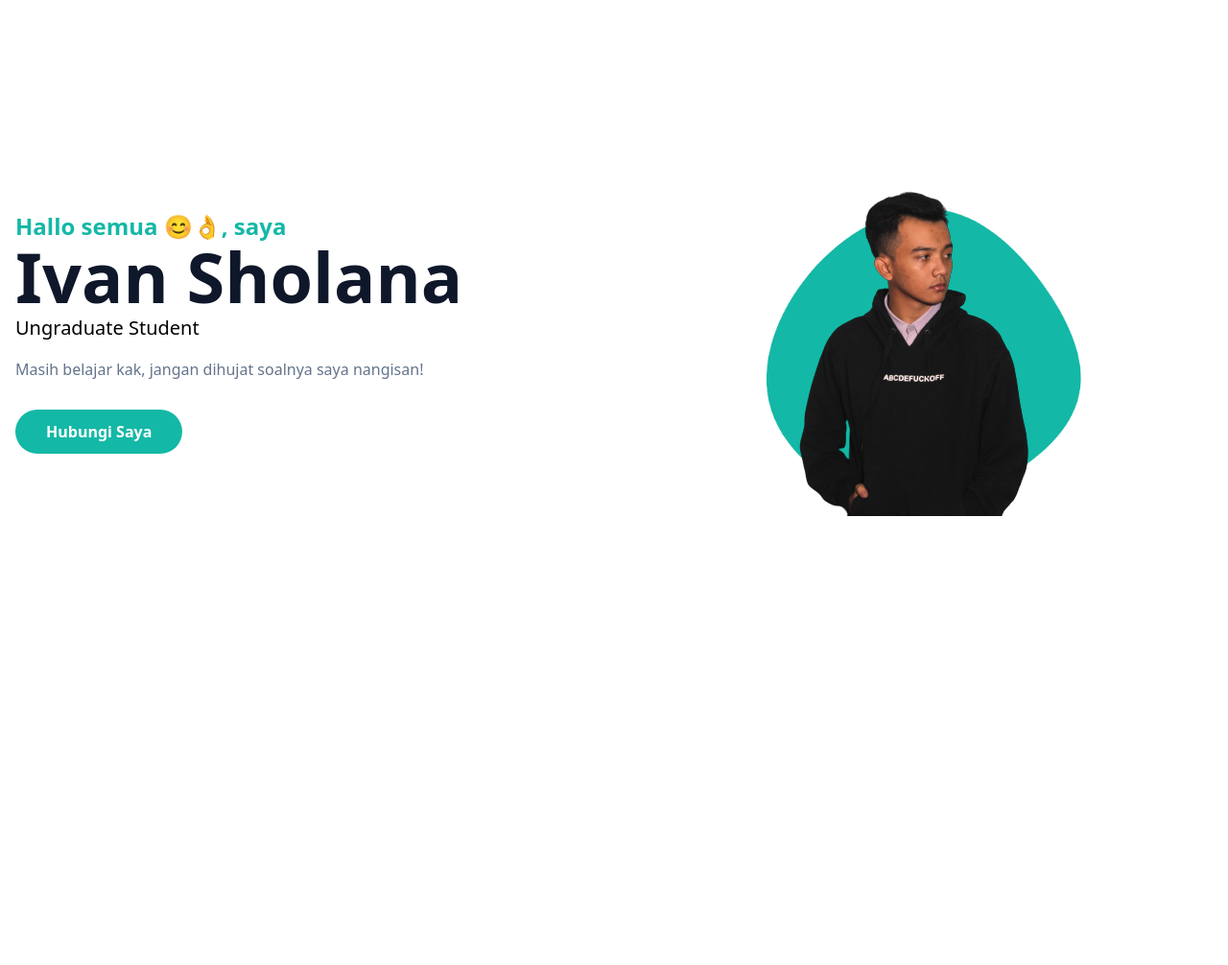
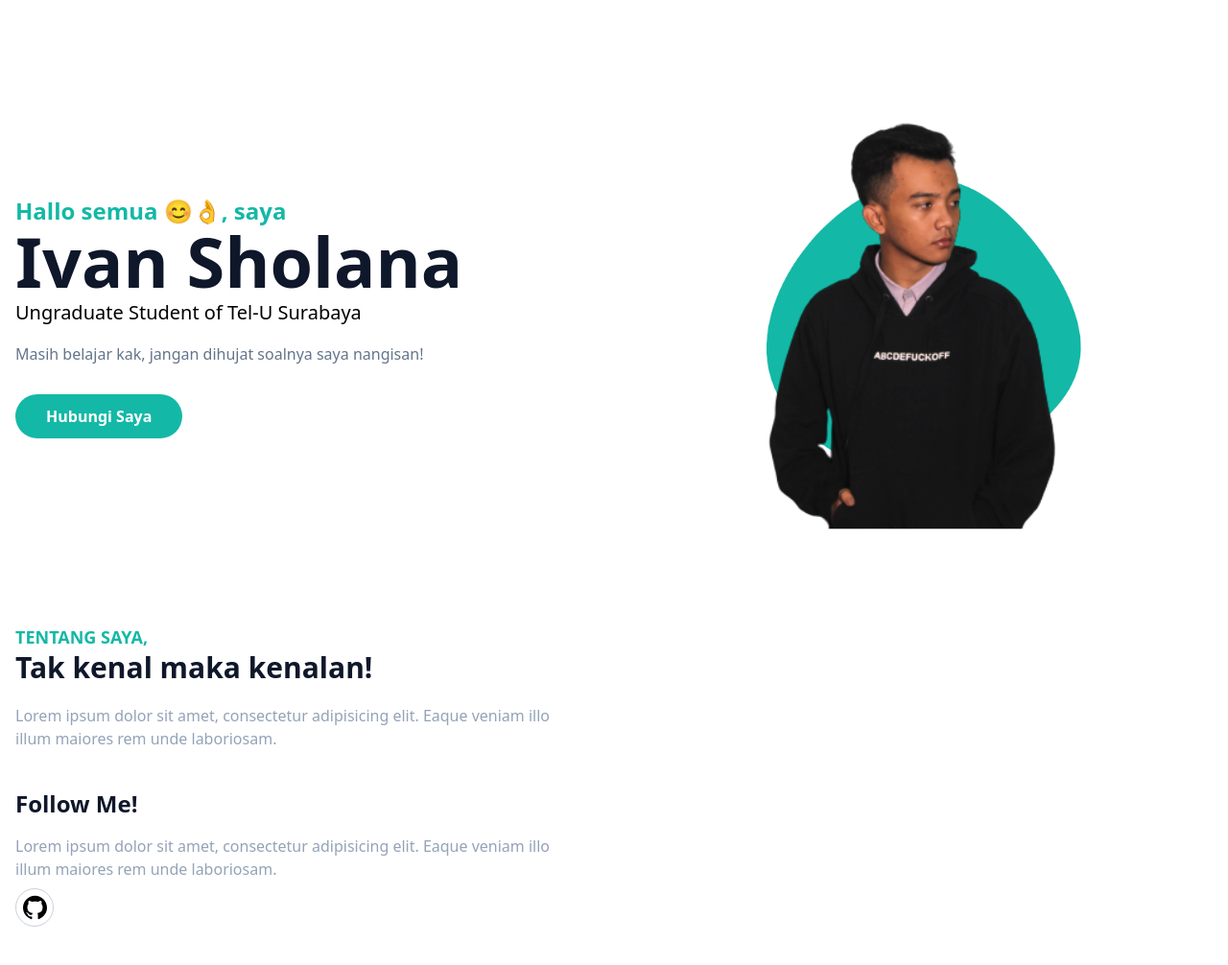
Before and after one commit to IvanSholana/Profile, a website: page src/portofolio.html in a window 1280 px wide. Shown: the whole page at 96% size. Before the commit the page ends 800 px from the top, so only its background shows below. Drawn offline with Linux system fonts and the light colour scheme.

Commit message:
three commit

```diff
--- a/src/portofolio.html
+++ b/src/portofolio.html
@@ -12,21 +12,21 @@
 <body>
     <!-- HERO SECTION START -->
     <section id="home" class="pt-36">
-        <div class="container">
+        <div class="container 2xl:px-28">
             <div class="flex flex-wrap">
                 <div class="w-full self-center px-4 lg:w-1/2">
                     <h1 class="text-base text-primary font-semibold lg:text-2xl">Hallo semua 😊👌, saya<span
                             class="font-bold block lg:text-7xl text-4xl text-slate-900">Ivan Sholana</span> </h1>
-                    <h2 class="mt-1 lg:text-xl">Ungraduate Student</h2>
+                    <h2 class="mt-1 lg:text-xl">Ungraduate Student of Tel-U Surabaya </h2>
                     <p class="font-medium mt-4 text-slate-500 leading-relaxed mb-10 ">Masih belajar kak, jangan dihujat
                         soalnya saya nangisan!</p>
                     <a href="#"
                         class="bg-primary py-3 px-8 text-white font-semibold rounded-full hover:opacity-80 transition duration-300 ease-in-out">Hubungi
                         Saya</a>
                 </div>
-                <div class="w-full self-end px-4 lg:w-1/2">
-                    <div class="relative mt-8 flex justify-center">
-                        <img src="../dist/img/profile.png" alt="Ivan Sholana" class="brightness-125 max-w-full mx-auto">
+                <div class="w-full self-end px-4 lg:w-1/2 ">
+                    <div class="relative mt-8 flex justify-center lg:right-0 lg:mt-0">
+                        <img src="../dist/img/profile.png" alt="Ivan Sholana" class="brightness-125 max-w-full mx-auto lg:scale-125">
                         <img src="../dist/img/Screenshot_2023-04-23_055700-removebg-preview.png" alt="" class="absolute lg:-top-10 -z-10 mx-auto scale-75">
                     </div>
                 </div>
@@ -34,6 +34,32 @@
         </div>
     </section>
     <!-- HERO SECTION END -->
+    <!-- ABOUT SECTION START -->
+    <section id="about" class="pt-36 bt-32">
+        <div class="container 2xl:px-28">
+            <div class="flex flex-wrap">
+                <div class="w-full px-4 mb-10">
+                    <h4 class="uppercase font-bold text-primary text-lg">Tentang Saya,</h4>
+                    <h3 class="font-bold text-3xl mb-5 max-w-md text-slate-900">Tak kenal maka kenalan!</h3>
+                    <p class="text-slate-400 max-w-xl font-medium">Lorem ipsum dolor sit amet, consectetur adipisicing elit.
+                    Eaque veniam illo illum maiores rem unde laboriosam.</p>
+                </div>
+                <div class="w-full px-4 mb-10">
+                    <h4 class="font-semibold text-slate-900 mb-4 text-2xl">Follow Me!</h4>
+                    <p class="text-base text-slate-400 max-w-xl font-medium">Lorem ipsum dolor sit amet, consectetur adipisicing elit.
+                        Eaque veniam illo illum maiores rem unde laboriosam.</p>
+                    <div class="flex items-center mt-2">
+                        <a href="https://github.com/IvanSholana" class="border w-10 h-10 flex justify-center rounded-full border-slate-400 border-opacity-50">
+                        <svg role="img" width="25" viewBox="0 0 24 24" xmlns="http://www.w3.org/2000/svg">
+                            <title>GitHub</title>
+                            <path d="M12 .297c-6.63 0-12 5.373-12 12 0 5.303 3.438 9.8 8.205 11.385.6.113.82-.258.82-.577 0-.285-.01-1.04-.015-2.04-3.338.724-4.042-1.61-4.042-1.61C4.422 18.07 3.633 17.7 3.633 17.7c-1.087-.744.084-.729.084-.729 1.205.084 1.838 1.236 1.838 1.236 1.07 1.835 2.809 1.305 3.495.998.108-.776.417-1.305.76-1.605-2.665-.3-5.466-1.332-5.466-5.93 0-1.31.465-2.38 1.235-3.22-.135-.303-.54-1.523.105-3.176 0 0 1.005-.322 3.3 1.23.96-.267 1.98-.399 3-.405 1.02.006 2.04.138 3 .405 2.28-1.552 3.285-1.23 3.285-1.23.645 1.653.24 2.873.12 3.176.765.84 1.23 1.91 1.23 3.22 0 4.61-2.805 5.625-5.475 5.92.42.36.81 1.096.81 2.22 0 1.606-.015 2.896-.015 3.286 0 .315.21.69.825.57C20.565 22.092 24 17.592 24 12.297c0-6.627-5.373-12-12-12"/></svg>
+                        </a>
+                     </div>
+                </div>
+            </div>
+        </div>
+    </section>
+    <!-- ABOUT SECTION END -->
 </body>
 
 </html>
```
Also changed, not shown: dist/output.css.
